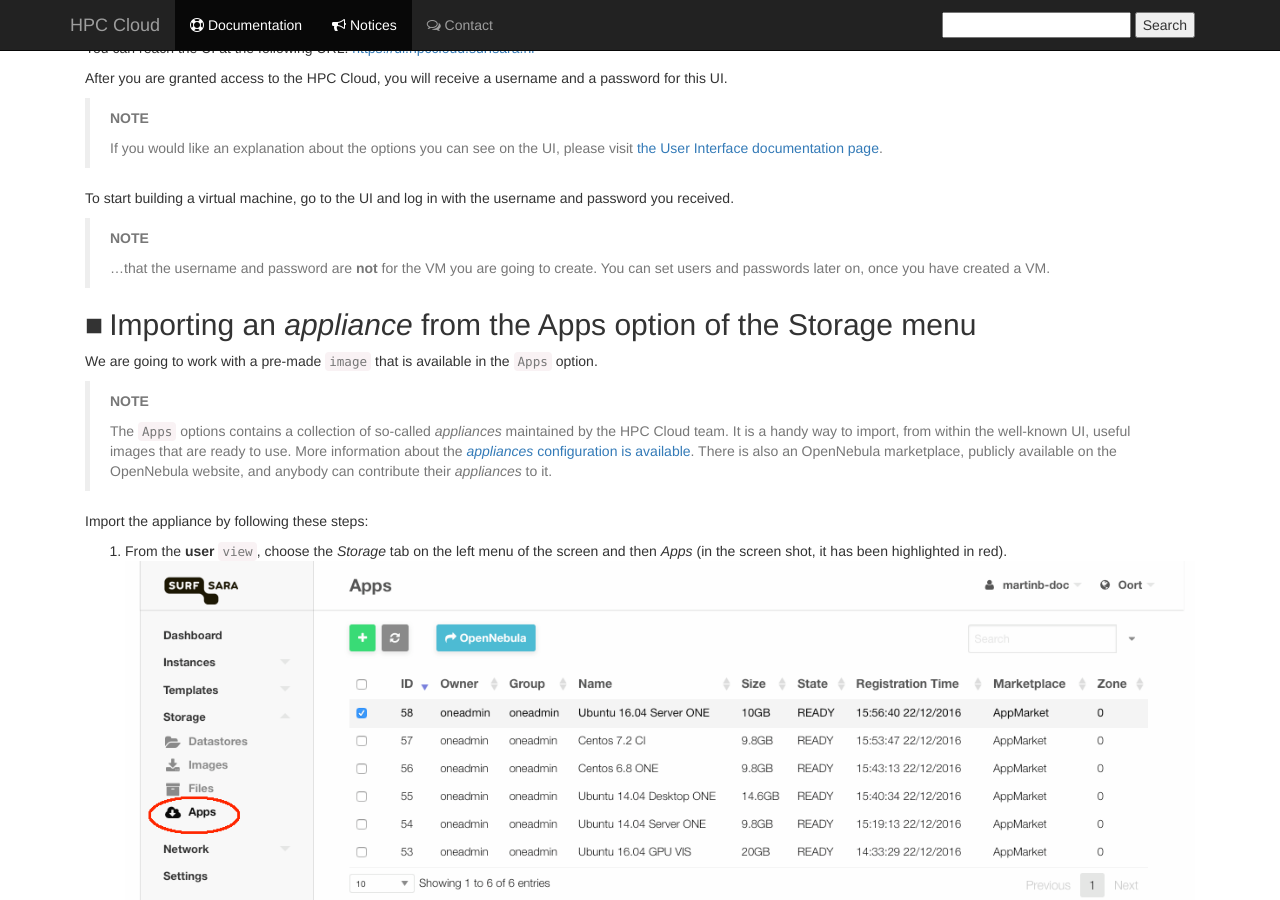
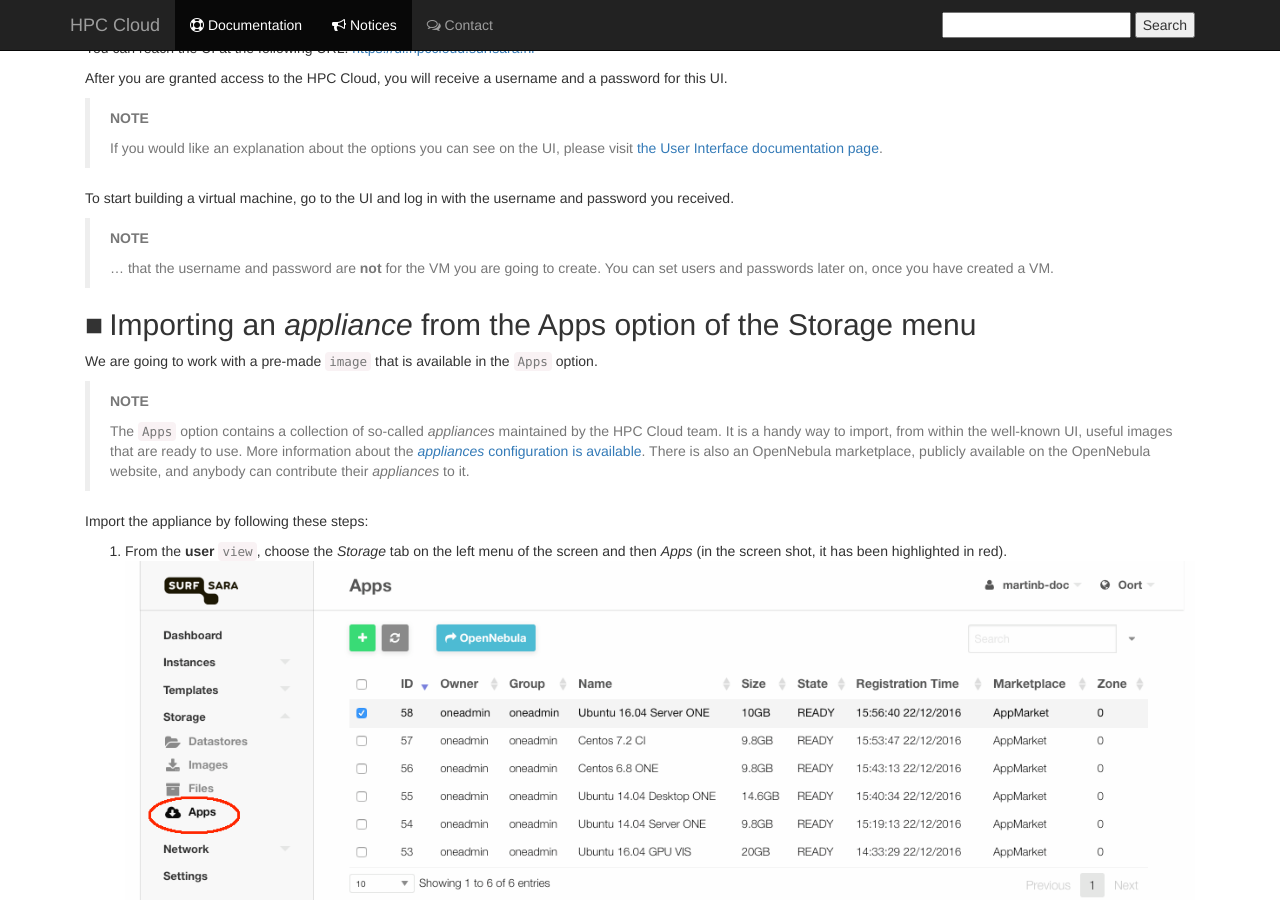
Before and after one commit to sara-nl/clouddocs, a Jekyll site: the page built from general-start.markdown, in a window 1280 px wide and 900 px high, scrolled down 588 px. Built offline with Jekyll 4.4.1, drawn with Linux system fonts in a browser that asks for light colours; nearby versions of some CDN libraries; our own code applies the rules of GitHub Pages for plain Markdown files.

Commit message:
Update general-start.markdown

```diff
--- a/general-start.markdown
+++ b/general-start.markdown
@@ -39,7 +39,7 @@
 
 > **NOTE**
 >
-> ...that the username and password are **not** for the VM you are going to create. You can set users and passwords later on, once you have created a VM.
+> ... that the username and password are **not** for the VM you are going to create. You can set users and passwords later on, once you have created a VM.
 
 ## Importing an _appliance_ from the Apps option of the Storage menu
 
@@ -47,7 +47,7 @@
 
 > **NOTE**
 >
-> The `Apps` options contains  a collection of so-called _appliances_ maintained by the HPC Cloud team. It is a handy way to import, from within the well-known UI, useful images that are ready to use. More information about the [_appliances_ configuration is available](appliances-configuration). There is also an OpenNebula marketplace, publicly available on the OpenNebula website, and anybody can contribute their _appliances_ to it.
+> The `Apps` option contains  a collection of so-called _appliances_ maintained by the HPC Cloud team. It is a handy way to import, from within the well-known UI, useful images that are ready to use. More information about the [_appliances_ configuration is available](appliances-configuration). There is also an OpenNebula marketplace, publicly available on the OpenNebula website, and anybody can contribute their _appliances_ to it.
 
 Import the appliance by following these steps:
 
```
